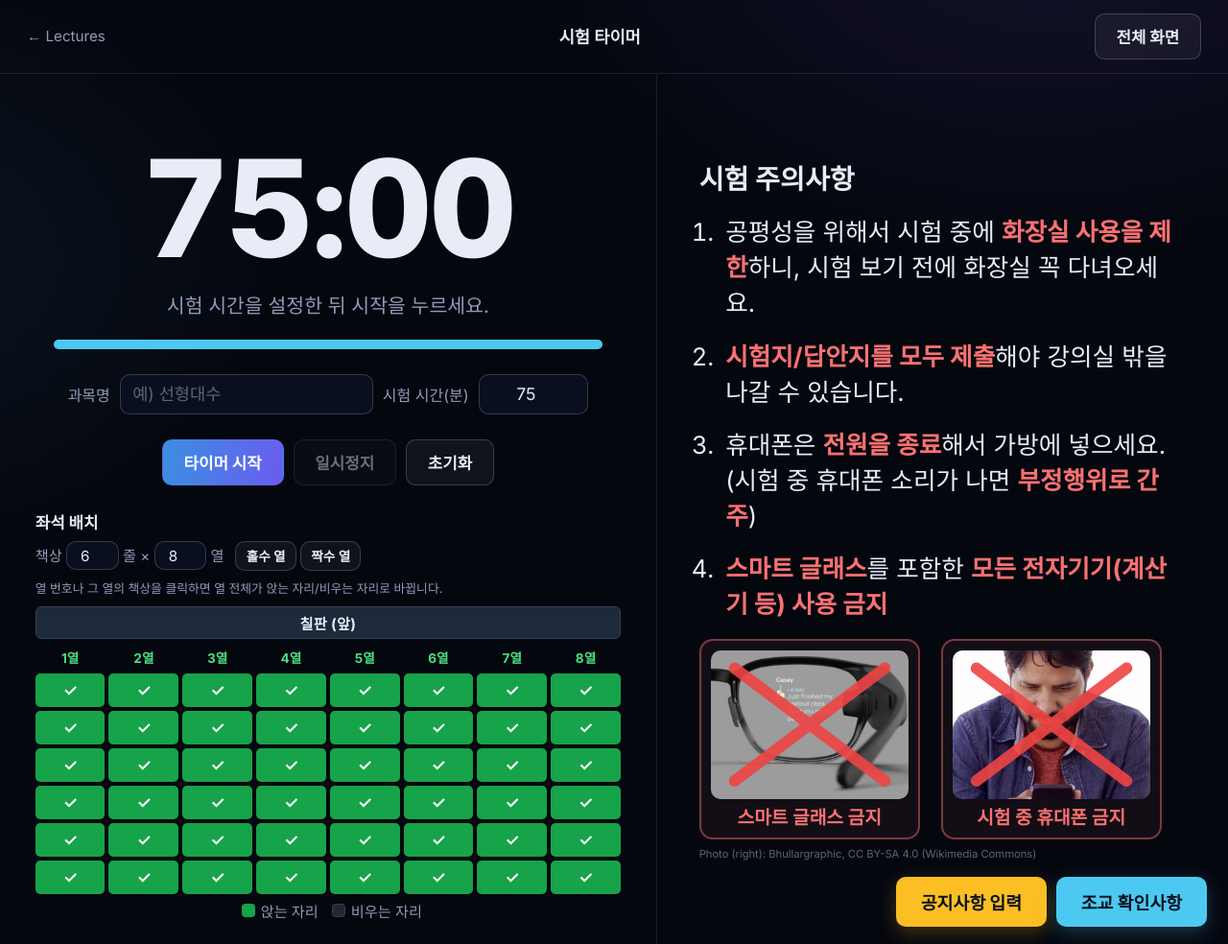
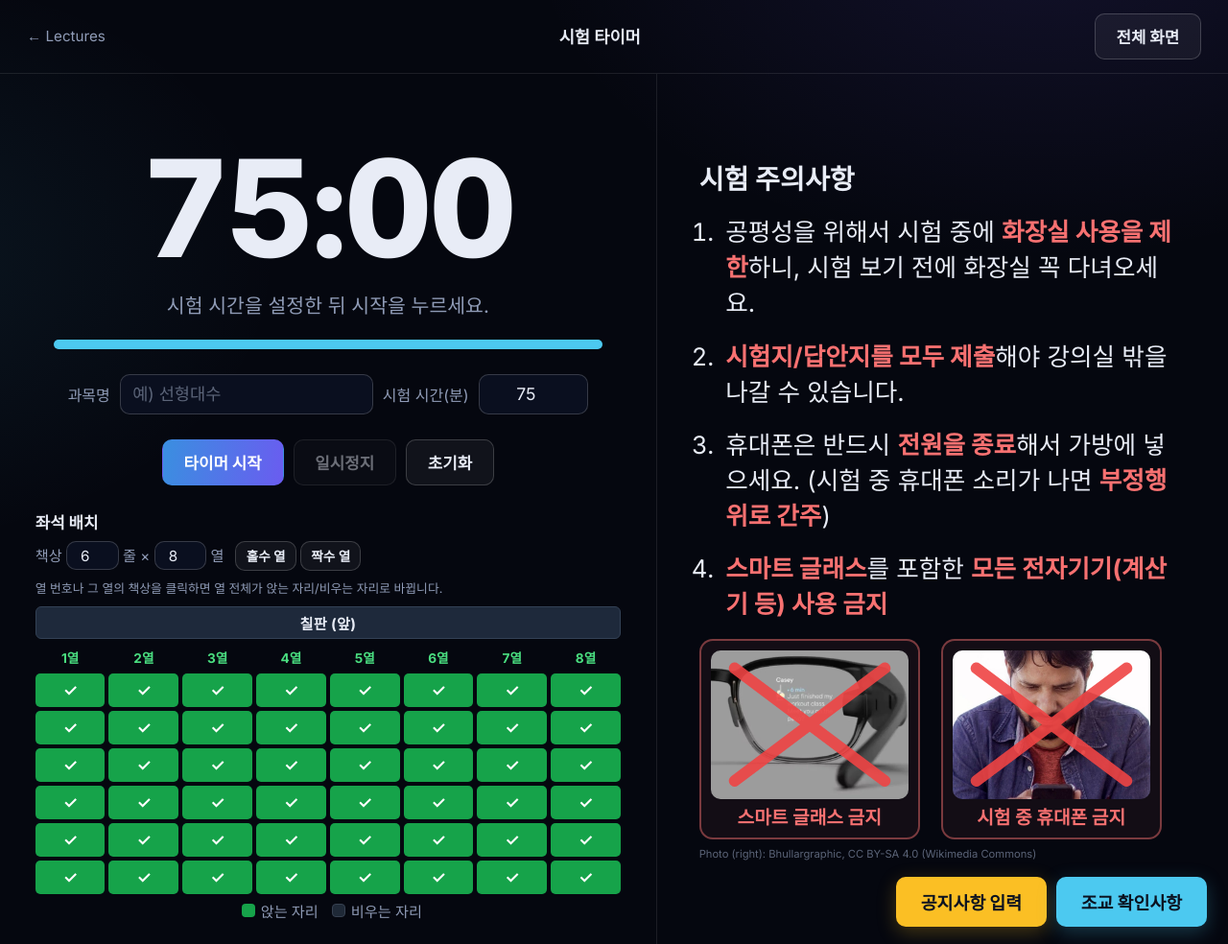
Before and after one commit to hyperx-web/hyperx, a Jekyll site: the page built from lectures/exam-timer/index.html, in a window 1280 px wide. Shown: the whole page at 96% size. Built offline with Jekyll 4.4.1, drawn with Linux system fonts in a browser that asks for light colours; some web fonts are replaced.

Commit message:
Exam timer: wording of rule 3
Co-Authored-By: Claude Opus 5.5 <noreply@anthropic.com>

```diff
--- a/lectures/exam-timer/index.html
+++ b/lectures/exam-timer/index.html
@@ -153,7 +153,7 @@ permalink: /lectures/exam-timer/
     <ol>
       <li>공평성을 위해서 시험 중에 <b>화장실 사용을 제한</b>하니, 시험 보기 전에 화장실 꼭 다녀오세요.</li>
       <li><b>시험지/답안지를 모두 제출</b>해야 강의실 밖을 나갈 수 있습니다.</li>
-      <li>휴대폰은 <b>전원을 종료</b>해서 가방에 넣으세요. (시험 중 휴대폰 소리가 나면 <b>부정행위로 간주</b>)</li>
+      <li>휴대폰은 반드시 <b>전원을 종료</b>해서 가방에 넣으세요. (시험 중 휴대폰 소리가 나면 <b>부정행위로 간주</b>)</li>
       <li><b>스마트 글래스</b>를 포함한 <b>모든 전자기기(계산기 등) 사용 금지</b></li>
     </ol>
     <div class="banned">
```
